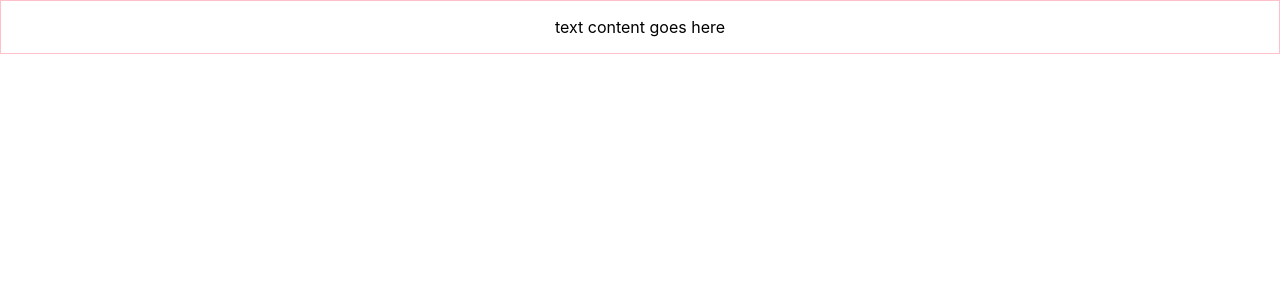
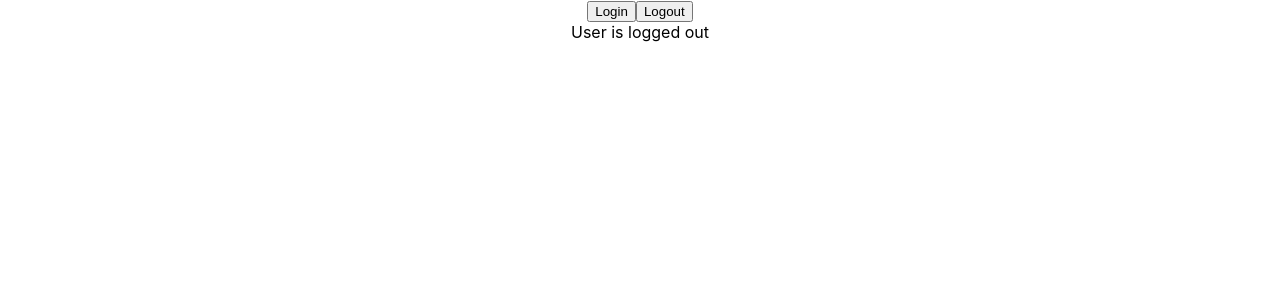
Before and after one commit to hcsoylu/react-with-ts, a React (Create React App) app: page / in a window 1280 px wide. Shown: the top 300 px of the page. Built offline with nearby package versions, Linux system fonts and the light colour scheme.

Commit message:
useState type inference

```diff
--- a/src/App.tsx
+++ b/src/App.tsx
@@ -1,10 +1,10 @@
 import "./App.css";
-import Container from "./components/Container";
+import LoggedIn from "./components/state/LoggedIn";
 
 function App() {
   return (
     <div className="App">
-      <Container styles={{ border: "1px solid pink", padding: "1rem" }} />
+      <LoggedIn />
     </div>
   );
 }
--- /dev/null
+++ b/src/components/state/LoggedIn.tsx
@@ -0,0 +1,23 @@
+import { useState } from "react";
+
+const LoggedIn = () => {
+  //type inference
+  const [isLoggedIn, setIsLoggedIn] = useState(false);
+
+  const handleLogin = () => {
+    setIsLoggedIn(true);
+  };
+  const handleLogout = () => {
+    setIsLoggedIn(false);
+  };
+
+  return (
+    <div>
+      <button onClick={handleLogin}>Login</button>
+      <button onClick={handleLogout}>Logout</button>
+      <div>User is {isLoggedIn ? "logged in" : "logged out"}</div>
+    </div>
+  );
+};
+
+export default LoggedIn;
```
